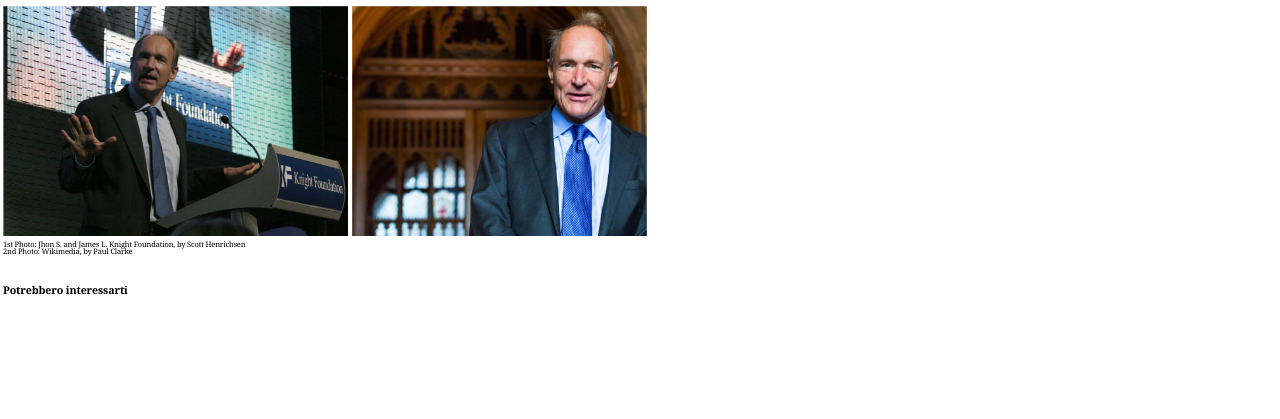
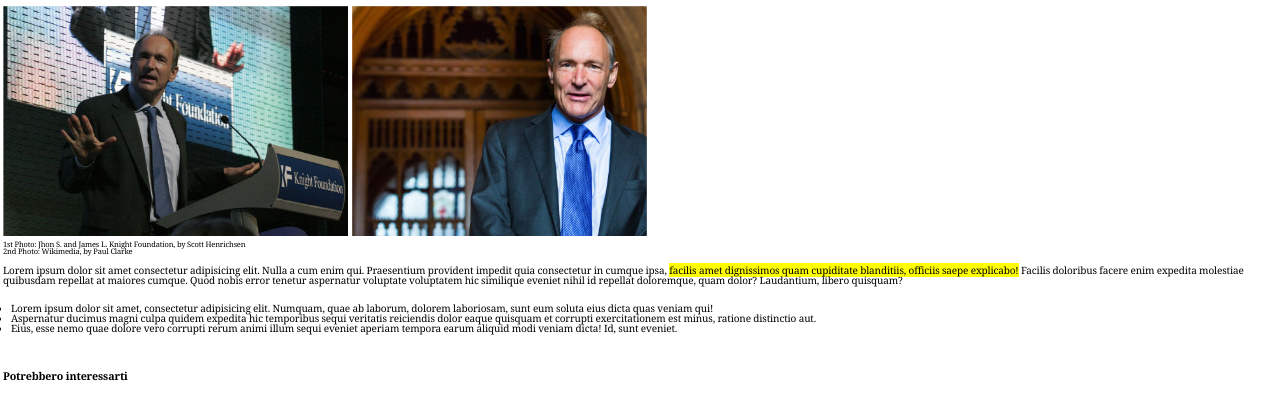
Before and after one commit to Leonardo-Mocchi/html-css-booleaner, a plain HTML site: page index.html in a window 1280 px wide. Shown: the part 115-534 px from the top of the page. Drawn offline with Linux system fonts and the light colour scheme.

Commit message:
add paragraph & list

```diff
--- a/assets/css/style.css
+++ b/assets/css/style.css
@@ -40,7 +40,6 @@ footer {
 
 /* /header */
 
-/* title */
 #article_header {
     letter-spacing: -0.7px;
     margin-top: 11px;
@@ -66,8 +65,6 @@ footer {
 
 /* /title */
 
-/* photos */
-
 #tbl_1 {
     height: 230px
 }
@@ -82,4 +79,17 @@ footer {
     line-height: 7px;
 }
 
-/* /photos */
+/* / first photos */
+
+.paragraph {
+    font-size: 10px;
+    line-height: 10px;
+}
+
+.highlight {
+    background-color: var(--booleaner-highlight);
+}
+
+.list {
+    padding: 8px;
+}
--- a/index.html
+++ b/index.html
@@ -39,9 +39,24 @@
         </div>
         <!-- /initial photos -->
 
-        <div>
+        <div class="paragraph">
+            <p>Lorem ipsum dolor sit amet consectetur adipisicing elit. Nulla a cum enim qui. Praesentium provident
+                impedit
+                quia consectetur in cumque ipsa, <span class="highlight">facilis amet dignissimos quam cupiditate
+                    blanditiis, officiis saepe explicabo!</span>
+                Facilis doloribus facere enim expedita molestiae quibusdam repellat at maiores cumque. Quod nobis error
+                tenetur aspernatur voluptate voluptatem hic similique eveniet nihil id repellat doloremque, quam dolor?
+                Laudantium, libero quisquam?</p>
+            <ul class="list">
+                <li>Lorem ipsum dolor sit amet, consectetur adipisicing elit. Numquam, quae ab laborum, dolorem
+                    laboriosam, sunt eum soluta eius dicta quas veniam qui!</li>
+                <li>Aspernatur ducimus magni culpa quidem expedita hic temporibus sequi veritatis reiciendis dolor eaque
+                    quisquam et corrupti exercitationem est minus, ratione distinctio aut.</li>
+                <li>Eius, esse nemo quae dolore vero corrupti rerum animi illum sequi eveniet aperiam tempora earum
+                    aliquid modi veniam dicta! Id, sunt eveniet.</li>
+            </ul>
+        </div>
 
-        </div>
         <!-- /paragraph & list -->
 
         <div>
```
